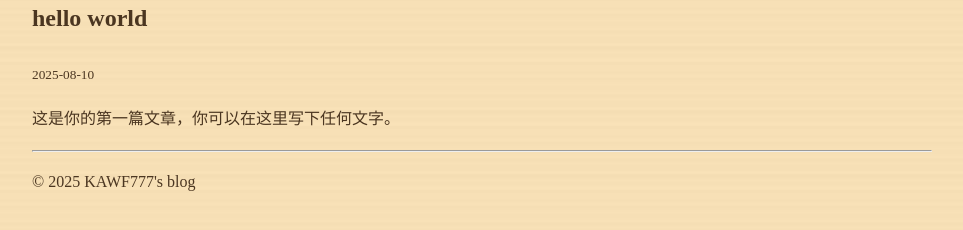
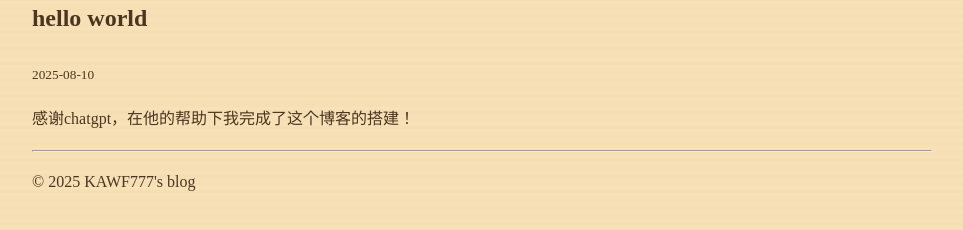
Before and after one commit to KAWF777/KAWF777.github.io, a Jekyll site: the page built from _posts/2025-08-10-hello-world.md, in a window 1280 px wide. Shown: the part 202-432 px from the top of the page, without its empty margins (158-1121 px from the left). Built offline with Jekyll 4.4.1, drawn with Linux system fonts in a browser that asks for light colours.

Commit message:
Update 2025-08-10-hello-world.md

```diff
--- a/_posts/2025-08-10-hello-world.md
+++ b/_posts/2025-08-10-hello-world.md
@@ -4,4 +4,4 @@ title: "hello world"
 date: 2025-08-10
 ---
 
-这是你的第一篇文章，你可以在这里写下任何文字。
+感谢chatgpt，在他的帮助下我完成了这个博客的搭建！
```
